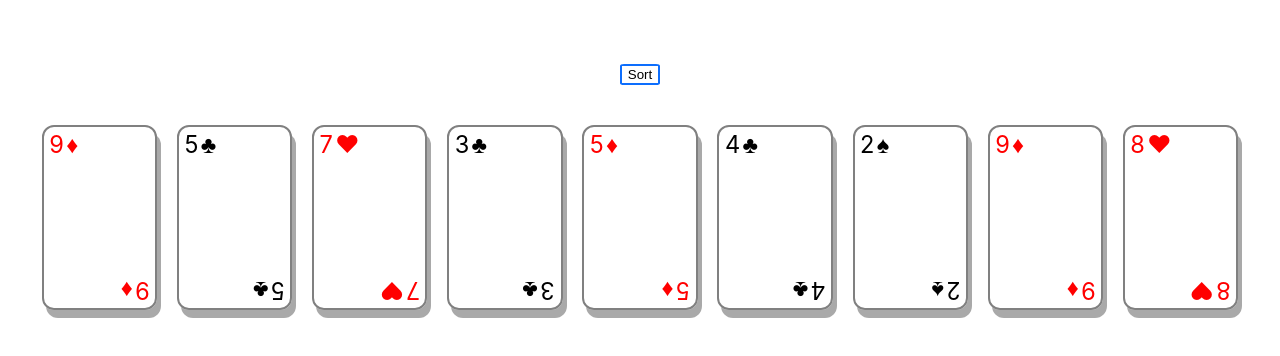
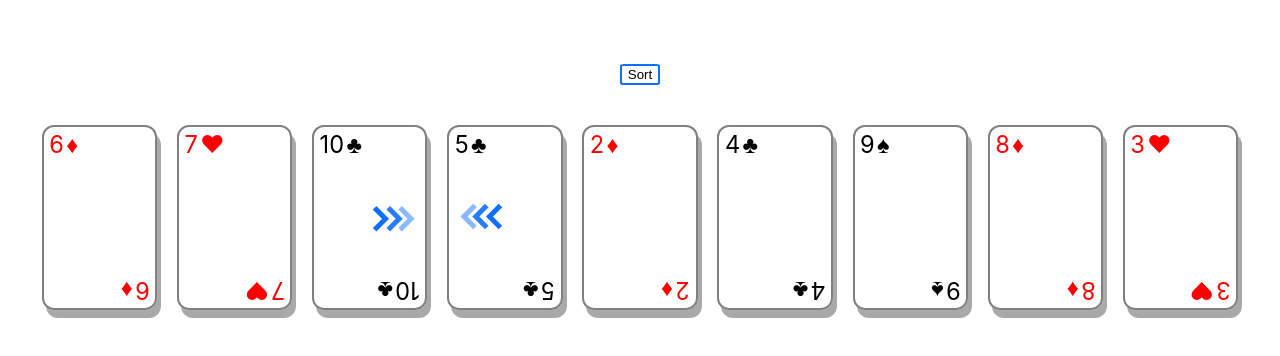
Before and after one commit to IvayloNikolov36/AlgorithmVisualiser, a React (Create React App) app in the folder algorithm-visualizer/: page / in a window 1280 px wide. Both pictures are taken after a click on the button "Sort". Shown: the top 356 px of the page. Built offline with nearby package versions, Linux system fonts and the light colour scheme.

Commit message:
buble sort implementation

```diff
--- a/algorithm-visualizer/src/App.css
+++ b/algorithm-visualizer/src/App.css
@@ -214,6 +214,10 @@
   padding: 0.2rem;
 }
 
+.grayOutCard {
+  background-color: rgba(169, 169, 169, 0.400);
+}
+
 .card-container {
   width: 95%;
   display: flex;
@@ -241,3 +245,51 @@
   -ms-transform: rotate(-180deg);
   -o-transform: rotate(-180deg);
 }
+
+.arrow-left {
+  transform: rotate(90deg);
+  align-self: center;
+  cursor: pointer;
+}
+
+.arrow-right {
+  transform: rotate(270deg);
+  align-self: center;
+  cursor: pointer;
+}
+
+.arrow-left span,
+.arrow-right span {
+  display: block;
+  width: 1vw;
+  height: 1vw;
+  border-bottom: 5px solid #0D6EFD;
+  border-right: 5px solid #0D6EFD;
+  transform: rotate(45deg);
+  margin: -10px;
+  animation: animate 2s infinite;
+}
+
+.arrow-left span:nth-child(2),
+.arrow-right span:nth-child(2) {
+  animation-delay: -0.2s;
+}
+
+.arrow-left span:nth-child(3),
+.arrow-right span:nth-child(3) {
+  animation-delay: -0.4s;
+}
+
+@keyframes animate {
+  0% {
+      opacity: 0;
+      transform: rotate(45deg) translate(-20px, -20px);
+  }
+  50% {
+      opacity: 1;
+  }
+  100% {
+      opacity: 0;
+      transform: rotate(45deg) translate(20px, 20px);
+  }
+}
--- a/algorithm-visualizer/src/components/BubbleSort.jsx
+++ b/algorithm-visualizer/src/components/BubbleSort.jsx
@@ -2,6 +2,10 @@ import { useEffect } from "react";
 import { useState } from "react";
 import { Card } from "../models/card";
 import { CardSuitEnum } from "../enums/card-suit.enum";
+import { setTimeOutAfter } from "../helpers/thread-sleep";
+import { cloneDeep } from "lodash";
+
+const WaitInSeconds = 1;
 
 export default function BubbleSort() {
 
@@ -9,28 +13,87 @@ export default function BubbleSort() {
 
     useEffect(() => {
         const initialCards = [
-            new Card(9, CardSuitEnum.Diamonds),
+            new Card(6, CardSuitEnum.Diamonds),
+            new Card(10, CardSuitEnum.Clubs),
+            new Card(7, CardSuitEnum.Hearts),
             new Card(5, CardSuitEnum.Clubs),
-            new Card(7, CardSuitEnum.Hearts),
-            new Card(3, CardSuitEnum.Clubs),
-            new Card(5, CardSuitEnum.Diamonds),
+            new Card(2, CardSuitEnum.Diamonds),
             new Card(4, CardSuitEnum.Clubs),
-            new Card(2, CardSuitEnum.Spades),
-            new Card(9, CardSuitEnum.Diamonds),
-            new Card(8, CardSuitEnum.Hearts)
+            new Card(9, CardSuitEnum.Spades),
+            new Card(8, CardSuitEnum.Diamonds),
+            new Card(3, CardSuitEnum.Hearts)
         ];
 
         setCards(initialCards);
     }, [])
 
-    const startSorting = () => {
+    const startSorting = async () => {
 
+        let cardsTraverseCount = 0;
+        let firstIndex = 0;
+        let secondIndex = 1;
+        let hasSwap = false;
+
+        while (true) {
+
+            if (secondIndex >= cards.length) {
+
+                if (cardsTraverseCount > 0 && !hasSwap) {
+                    cards.forEach(card => card.grayOut = false);
+                    setCards(cloneDeep(cards));
+                    break;
+                }
+
+                cards[cards.length - 1 - cardsTraverseCount].grayOut = true;
+                await setTimeOutAfter(WaitInSeconds);
+                firstIndex = 0;
+                secondIndex = 1;
+                cardsTraverseCount++;
+                hasSwap = false;
+            }
+
+            const firstCard = cards[firstIndex];
+            const secondCard = cards[secondIndex];
+
+            if (isGreaterThan(firstCard.value, secondCard.value)) {
+                await swap(cards, firstIndex, secondIndex);
+                hasSwap = true;
+            }
+
+            firstIndex++;
+            secondIndex++;
+        }
+    }
+
+    const swap = async (cards, fromIndex, toIndex) => {
+        await showCardsSwapArrows(cards[fromIndex], cards[toIndex]);
+
+        const temp = cards[fromIndex];
+        cards[fromIndex] = cards[toIndex];
+        cards[toIndex] = temp;
+
+        cards[fromIndex].showLeftSwapArrow = false;
+        cards[toIndex].showRightSwapArrow = false;
+
+        setCards(cloneDeep(cards));
+        await setTimeOutAfter(WaitInSeconds);
+    }
+
+    const isGreaterThan = (firstCard, secondCard) => {
+        return firstCard > secondCard;
+    }
+
+    const showCardsSwapArrows = async (firstCard, secondCard) => {
+        firstCard.showRightSwapArrow = true;
+        secondCard.showLeftSwapArrow = true;
+        setCards(cloneDeep(cards));
+        await setTimeOutAfter(WaitInSeconds);
     }
 
     const getCardDetailsRow = (card) => {
         return <>
-            <span className="cardValue" style={{color: card.color}}>{card.value}</span>
-            <span className="cardSymbol" style={{color: card.color}} dangerouslySetInnerHTML={{ __html: card.suit }}></span>
+            <span className="cardValue" style={{ color: card.color }}>{card.value}</span>
+            <span className="cardSymbol" style={{ color: card.color }} dangerouslySetInnerHTML={{ __html: card.suit }}></span>
         </>
     }
 
@@ -41,11 +104,22 @@ export default function BubbleSort() {
             </div>
             <div className="card-container">
                 {
-                    cards.map((card) => {
-                        return <div className="card">
+                    cards.map((card, index) => {
+                        return <div
+                            className={`card ${card.grayOut ? 'grayOutCard' : ''}`}
+                            key={index}
+                        >
                             <div className="row">
-                               {getCardDetailsRow(card)}
+                                {getCardDetailsRow(card)}
                             </div>
+                            {
+                                (card.showLeftSwapArrow || card.showRightSwapArrow) &&
+                                <div className={card.showLeftSwapArrow ? 'arrow-left' : 'arrow-right'}>
+                                    <span></span>
+                                    <span></span>
+                                    <span></span>
+                                </div>
+                            }
                             <div className="row verticalFlip">
                                 {getCardDetailsRow(card)}
                             </div>
--- a/algorithm-visualizer/src/models/card.js
+++ b/algorithm-visualizer/src/models/card.js
@@ -7,5 +7,8 @@ export class Card {
         this.color = (suit === CardSuitEnum.Diamonds || suit === CardSuitEnum.Hearts)
             ? 'red'
             : 'black';
+        this.grayOut = false;
+        this.showLeftSwapArrow = false;
+        this.showRightSwapArrow = false;
     }
 }
```
